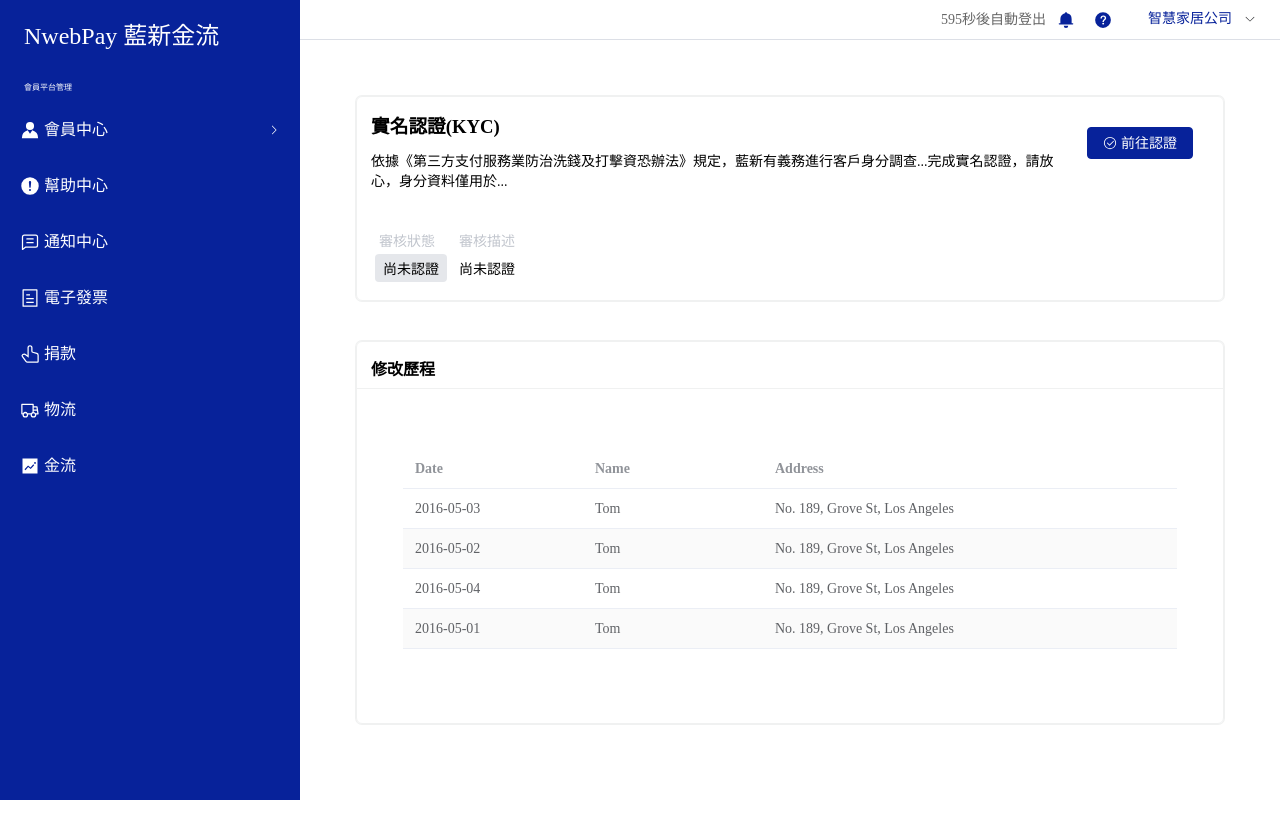
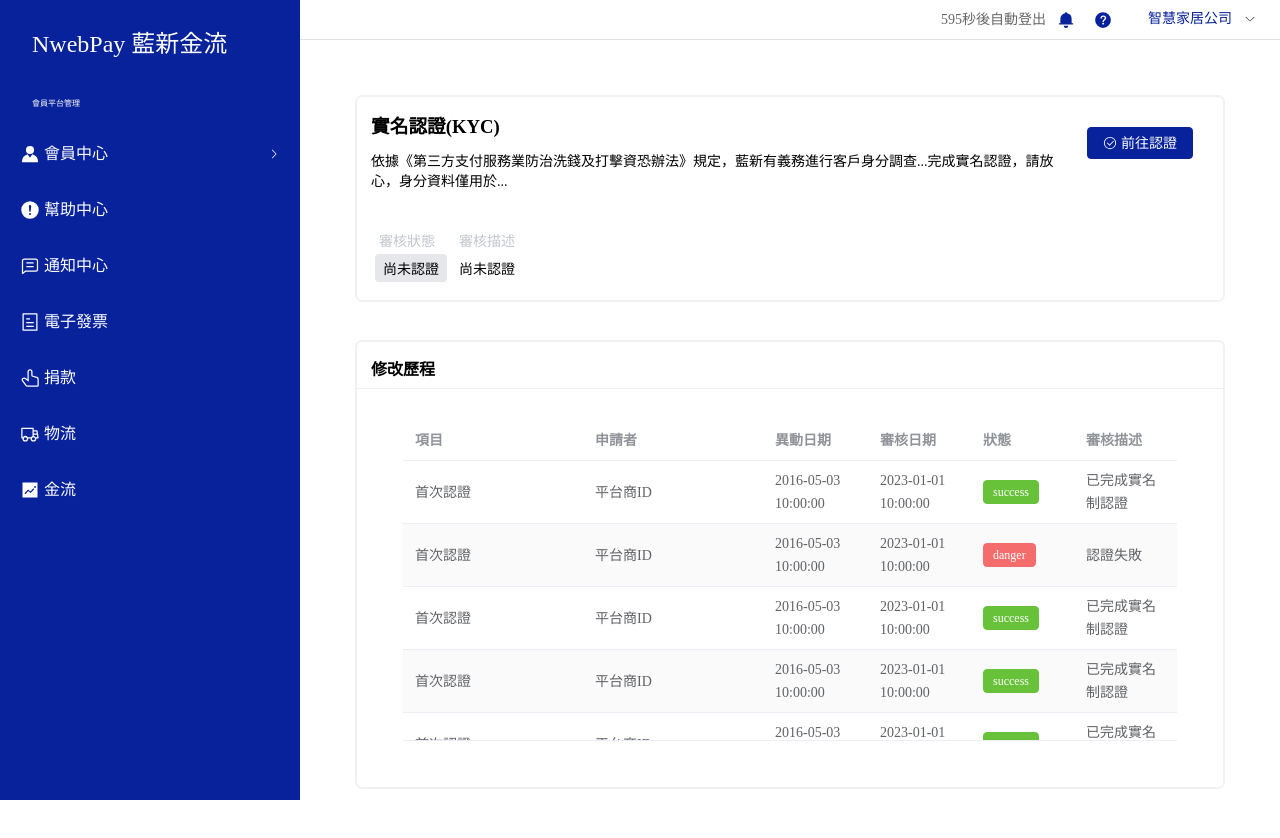
Before and after one commit to Gashapon-Team/site-frontend-vue-element-plus, a Vue app: page /homepage/varifyName in a window 1280 px wide. Shown: the top 838 px of the page. Before the commit the page ends 800 px from the top, so only its background shows below. Built offline with nearby package versions, Linux system fonts and the light colour scheme.

Commit message:
feature: add tag

```diff
--- a/src/style/_utility.scss
+++ b/src/style/_utility.scss
@@ -3,6 +3,9 @@ $m: 'margin';
 $p: 'padding';
 @for $i from 1 through $max {
   .m {
+    &-#{$i}{
+      #{$m}: $i*4px;
+    }
     &b-#{$i} {
         #{$m}-bottom: $i*4px;
     }
@@ -18,6 +21,9 @@ $p: 'padding';
     }
   }
   .p{
+    &-#{$i}{
+      #{$p}: $i*4px;
+    }
     &x-#{$i}{
       #{$p}-left: $i*4px;
       #{$p}-right: $i*4px;
--- a/src/views/varifyName.vue
+++ b/src/views/varifyName.vue
@@ -23,12 +23,25 @@
     <div class="varify_section varify_history">
         <h3 class="title">修改歷程</h3>
         <div class="line"></div>
-        <div class="content px-8">
+        <div class="content p-8 ">
           <div v-if="false" class="no_data_text">尚無資料</div>
-          <el-table v-else :data="tableData" stripe style="width: 100%">
-            <el-table-column prop="date" label="Date" width="180" />
-            <el-table-column prop="name" label="Name" width="180" />
-            <el-table-column prop="address" label="Address" />
+          <el-table class="varify_history__content" v-else :data="tableData" stripe style="width: 100%">
+            <el-table-column prop="item" label="項目" width="180" />
+            <el-table-column prop="name" label="申請者" width="180" />
+            <el-table-column prop="changeDay" label="異動日期" />
+            <el-table-column prop="reviewDay" label="審核日期" />
+            <el-table-column prop="status" label="狀態">
+              <template #default="scope">
+                <el-tag
+                  :type="scope.row.status"
+                  class="mx-1"
+                  effect="dark"
+                >
+                  {{ scope.row.status }}
+              </el-tag>
+              </template>
+            </el-table-column>
+            <el-table-column prop="describe" label="審核描述"/>
           </el-table>
         </div>
     </div>
@@ -42,24 +55,76 @@ import { useRouter } from 'vue-router';
 const router = useRouter();
 const tableData = reactive([
   {
-    date: '2016-05-03',
-    name: 'Tom',
-    address: 'No. 189, Grove St, Los Angeles',
+    item: '首次認證',
+    name: '平台商ID',
+    changeDay: '2016-05-03 10:00:00',
+    reviewDay: '2023-01-01 10:00:00',
+    status: 'success',
+    describe: '已完成實名制認證',
+    id:1
   },
   {
-    date: '2016-05-02',
-    name: 'Tom',
-    address: 'No. 189, Grove St, Los Angeles',
+    item: '首次認證',
+    name: '平台商ID',
+    changeDay: '2016-05-03 10:00:00',
+    reviewDay: '2023-01-01 10:00:00',
+    status: 'danger',
+    describe: '認證失敗',
+    id:2
   },
   {
-    date: '2016-05-04',
-    name: 'Tom',
-    address: 'No. 189, Grove St, Los Angeles',
+    item: '首次認證',
+    name: '平台商ID',
+    changeDay: '2016-05-03 10:00:00',
+    reviewDay: '2023-01-01 10:00:00',
+    status: 'success',
+    describe: '已完成實名制認證',
+    id:3
   },
   {
-    date: '2016-05-01',
-    name: 'Tom',
-    address: 'No. 189, Grove St, Los Angeles',
+    item: '首次認證',
+    name: '平台商ID',
+    changeDay: '2016-05-03 10:00:00',
+    reviewDay: '2023-01-01 10:00:00',
+    status: 'success',
+    describe: '已完成實名制認證',
+    id:4
+  },
+  {
+    item: '首次認證',
+    name: '平台商ID',
+    changeDay: '2016-05-03 10:00:00',
+    reviewDay: '2023-01-01 10:00:00',
+    status: 'success',
+    describe: '已完成實名制認證',
+    id:5
+  },
+  {
+    item: '首次認證',
+    name: '平台商ID',
+    changeDay: '2016-05-03 10:00:00',
+    reviewDay: '2023-01-01 10:00:00',
+    status: 'danger',
+    describe: '認證失敗',
+    id:6
+  },
+  {
+    item: '首次認證',
+    name: '平台商ID',
+    changeDay: '2016-05-03 10:00:00',
+    reviewDay: '2023-01-01 10:00:00',
+    status: 'success',
+    describe: '已完成實名制認證',
+    id:7
+  },
+  {
+    item: '首次認證',
+    name: '平台商ID',
+    changeDay: '2016-05-03 10:00:00',
+    reviewDay: '2023-01-01 10:00:00',
+    status: 'danger',
+    describe: '認證失敗',
+    id:8
   },
 ])
 
@@ -134,6 +199,11 @@ function startVarify(){
       display: flex;
       justify-content: center;
       align-items: center;
+      overflow: hidden;
+    }
+    .varify_history__content {
+      overflow-y: scroll;
+      height: 100%;
     }
   }
 
```
